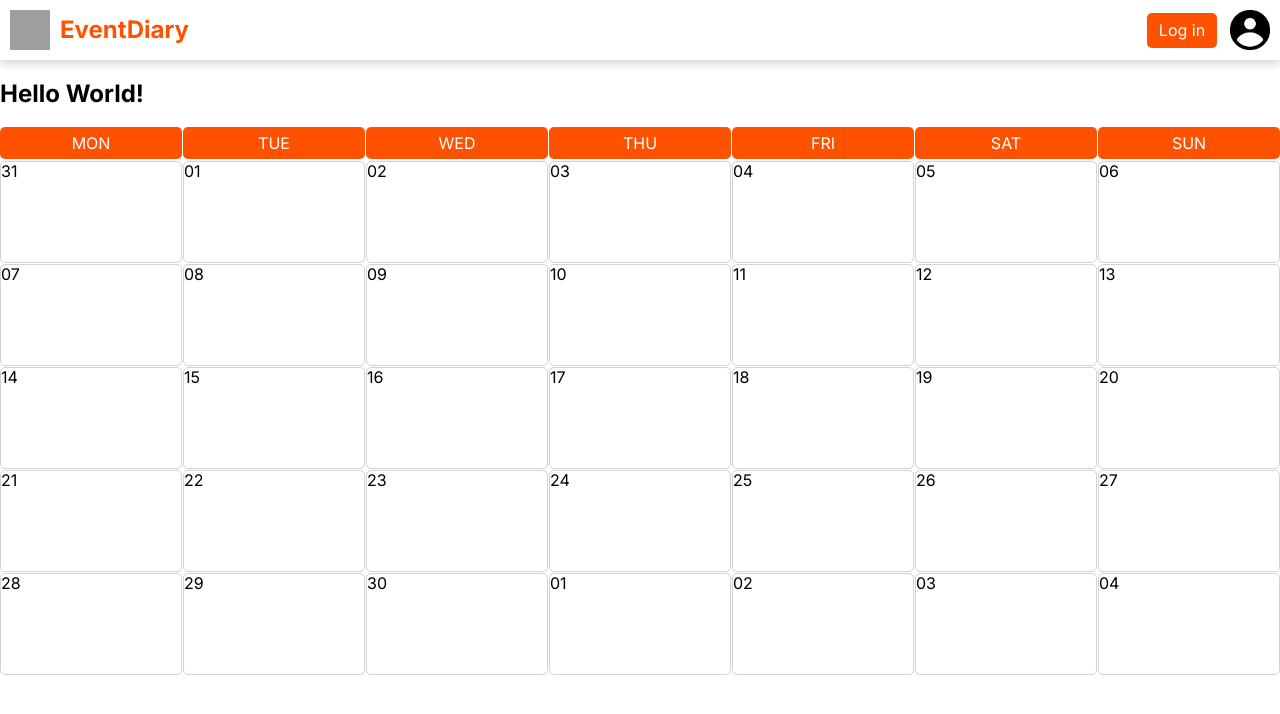
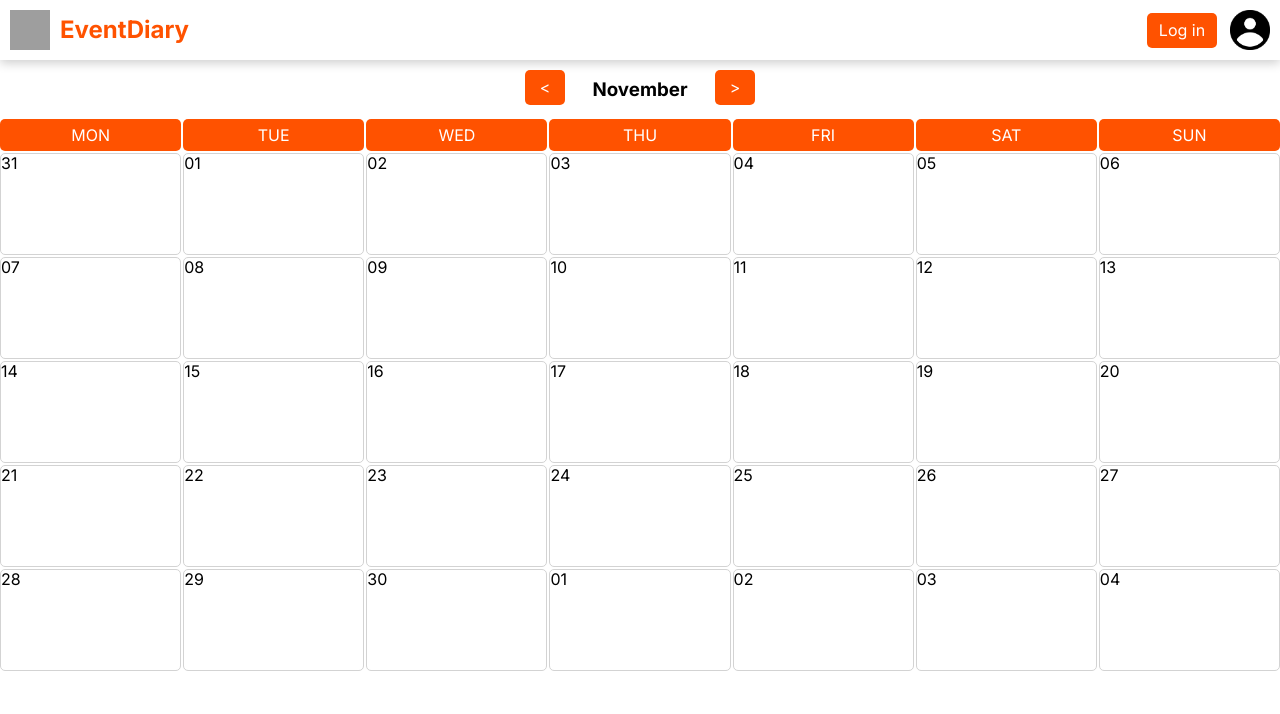
Before and after one commit to PiotrWojcik97/PHPLearn, a React (Vite) app in the folder src/front/vite-project/: page / in a window 1280 px wide. Shown: the top 714 px of the page. Built offline with nearby package versions, Linux system fonts and the light colour scheme; grey boxes are pictures that could not be loaded.

Commit message:
fully working calendar, starting implementing events

```diff
--- a/src/front/vite-project/package.json
+++ b/src/front/vite-project/package.json
@@ -10,6 +10,7 @@
   },
   "dependencies": {
     "dayjs": "^1.11.6",
+    "html-react-parser": "^3.0.4",
     "normalize.css": "^8.0.1",
     "react": "^18.2.0",
     "react-dom": "^18.2.0"
--- a/src/front/vite-project/src/App.jsx
+++ b/src/front/vite-project/src/App.jsx
@@ -3,12 +3,26 @@ import './styles/App.css'
 import Navbar from './components/Navbar'
 import MainContent from './components/MainContent'
 import Modal from './components/Modal'
+import { getMonth } from "./utils/utils"
+import globals from './utils/globals'
 
 export default function App() {
     const [modal, setModal] = React.useState(false);
+    const [currentMonth, setCurrentMonth] = React.useState(getMonth(globals.currentMonthIndex - 1))
+
+    function changeMonth(event) {
+        const {name} = event.target
+        if(name === "decrement")
+            globals.currentMonthIndex--
+        else
+            globals.currentMonthIndex++
+
+        setCurrentMonth(getMonth(globals.currentMonthIndex - 1))
+        // isDecrementing ? setCurrentMonth(getMonth(10)) : setCurrentMonth(getMonth(12))
+    }
 
     function toggleModal() {
-    setModal(prevModal => !prevModal)
+        setModal(prevModal => !prevModal)
     }
 
     // prevent page scrolling while modal is active
@@ -17,7 +31,7 @@ export default function App() {
     return (
         <div className="App">
             <Navbar toggleModal={toggleModal}/>
-            <MainContent/>
+            <MainContent currentMonth={currentMonth} changeMonth={changeMonth} />
             {modal && <Modal toggleModal={toggleModal} />}
         </div>
     )
--- a/src/front/vite-project/src/components/MainContent.jsx
+++ b/src/front/vite-project/src/components/MainContent.jsx
@@ -1,13 +1,11 @@
 import React from "react"
 import Month from "./Month"
-import { getMonth } from "../utils/utils"
 
-export default function MainContent() {
-    const [currentMonth, setCurrentMonth] = React.useState(getMonth())
+export default function MainContent(props) {
+
     return (
         <main>
-            <h2>Hello World!</h2>
-            <Month month={currentMonth} />
+            <Month month={props.currentMonth} changeMonth={props.changeMonth} />
         </main>
     )
 }
--- a/src/front/vite-project/src/components/Month.jsx
+++ b/src/front/vite-project/src/components/Month.jsx
@@ -1,12 +1,19 @@
 import React from "react";
 import Day from "./Day";
 import MonthLabel from "./MonthLabel";
+import parse from 'html-react-parser'
 import "../styles/Month.css";
 
 export default function Month(props) {
-
+  const lt = "<"
+  const gt = ">"
   return (
     <div>
+      <div className='month-name'>
+        <button id="calendar-button" name="decrement" onClick={props.changeMonth}>{parse(lt)}</button>
+        <h3>{props.month[2][1].format("MMMM")}</h3>
+        <button id="calendar-button" name="increment" onClick={props.changeMonth}>{parse(gt)}</button>
+      </div>
       <div className="month-div">
         {props.month[0].map((day, i) => {
             return <MonthLabel key={i} dayName={day.format("ddd").toUpperCase()} />;
--- a/src/front/vite-project/src/components/MonthLabel.jsx
+++ b/src/front/vite-project/src/components/MonthLabel.jsx
@@ -3,6 +3,8 @@ import "../styles/MonthLabel.css";
 
 export default function MonthLabel(props) {
   return (
-    <div id='tile-div' className='tile-div'>{props.dayName}</div>
+    <>
+      <div id='tile-div' className='tile-div'>{props.dayName}</div>
+    </>
   )
 }
--- a/src/front/vite-project/src/styles/Month.css
+++ b/src/front/vite-project/src/styles/Month.css
@@ -1,5 +1,23 @@
 .month-div {
     display: grid;
     grid-template-columns: 1fr 1fr 1fr 1fr 1fr 1fr 1fr;
-    gap: 1px;
+    gap: 2px;
 }
+
+.month-name {
+    display: flex;
+    justify-content: center;
+    text-align: center;
+}
+
+.month-name > h3 {
+    text-align: center;
+    justify-content: center;
+    padding-top: 0px;
+    width: 130px;
+}
+
+#calendar-button {
+    margin: 10px;
+    width: 40px;
+}
--- /dev/null
+++ b/src/front/vite-project/src/utils/globals.js
@@ -0,0 +1,8 @@
+import { getMonth } from "./utils"
+
+console.log(parseInt(getMonth()[1][2].format('MM')))
+
+const globals = {
+    currentMonthIndex: parseInt(getMonth()[1][2].format('MM'))
+}
+export default globals
--- a/src/front/vite-project/src/utils/utils.js
+++ b/src/front/vite-project/src/utils/utils.js
@@ -1,11 +1,5 @@
 import dayjs from 'dayjs'
 
-
-/**
- *
- * @param {*} month
- *
- */
 export function getMonth(month = dayjs().month() ){
     // future parameters
     const POLISH_CALENDAR_FORMAT = 0
```
Also changed, not shown: src/front/vite-project/src/utils/data.js (added, +19 -0 lines), 1 other file (tests, documents, lock files or other folders).
